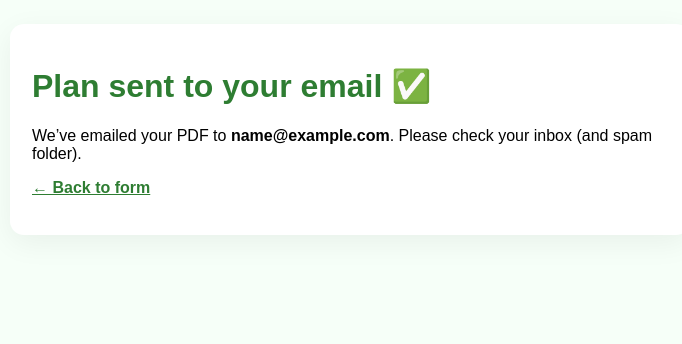
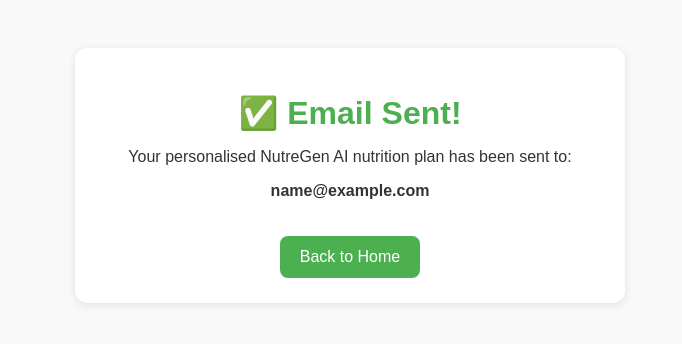
Before and after one commit to sureshadapa11/nutregen-ai, a Flask app: template templates/email_sent.html in a window 1280 px wide. Shown: the top 344 px of the page, without its empty margins (290-972 px from the left). Run offline with Flask 3, Linux system fonts and the light colour scheme; the template is opened without the code that fills it: most values are stand-ins (such as "Sample title", 1, 10 or a date in 2020).

Commit message:
email_sent.html

```diff
--- a/templates/email_sent.html
+++ b/templates/email_sent.html
@@ -1,23 +1,28 @@
-<!doctype html>
+<!-- templates/email_sent.html -->
+<!DOCTYPE html>
 <html lang="en">
 <head>
-  <meta charset="utf-8"/>
-  <meta name="viewport" content="width=device-width,initial-scale=1"/>
-  <title>Email sent</title>
+  <meta charset="UTF-8">
+  <title>Email Sent - NutreGen AI</title>
   <style>
-    body{font-family:Arial, sans-serif; background:#f6fff8; margin:0;}
-    .wrap{max-width:680px; margin:0 auto; padding:24px;}
-    .card{background:#fff; padding:22px; border-radius:14px; box-shadow:0 8px 30px rgba(0,0,0,.06);}
-    h1{color:#2e7d32;}
+    body { font-family: Arial, sans-serif; text-align: center; padding: 40px; background: #f9f9f9; }
+    .card { max-width: 500px; margin: auto; background: #fff; padding: 25px; border-radius: 12px; box-shadow: 0 2px 8px rgba(0,0,0,0.1); }
+    h1 { color: #4CAF50; margin-bottom: 10px; }
+    p { color: #333; font-size: 16px; }
+    a.button {
+      display: inline-block; margin-top: 20px;
+      padding: 12px 20px; background: #4CAF50; color: white;
+      border-radius: 8px; text-decoration: none;
+    }
+    a.button:hover { background: #45a049; }
   </style>
 </head>
 <body>
-  <div class="wrap">
-    <div class="card">
-      <h1>Plan sent to your email ✅</h1>
-      <p>We’ve emailed your PDF to <b>{{ email }}</b>. Please check your inbox (and spam folder).</p>
-      <p><a href="/form" style="color:#2e7d32; font-weight:700;">← Back to form</a></p>
-    </div>
+  <div class="card">
+    <h1>✅ Email Sent!</h1>
+    <p>Your personalised NutreGen AI nutrition plan has been sent to:</p>
+    <p><strong>{{ email }}</strong></p>
+    <a href="/" class="button">Back to Home</a>
   </div>
 </body>
 </html>
```
